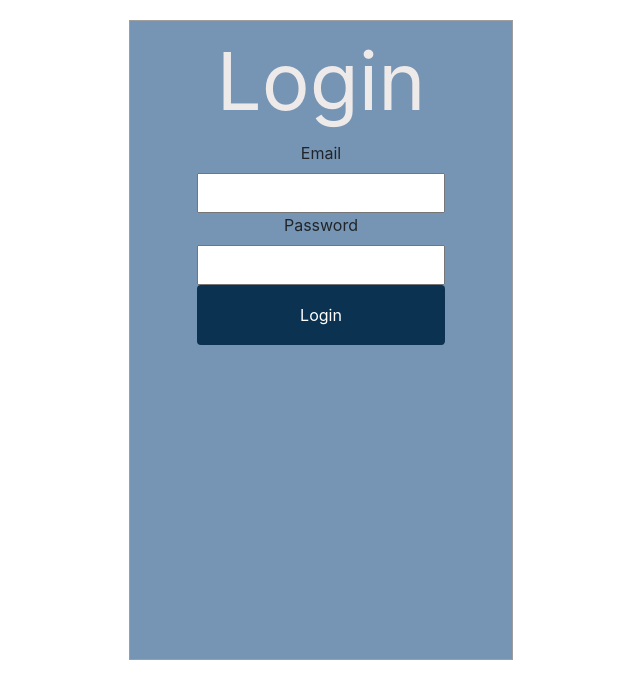
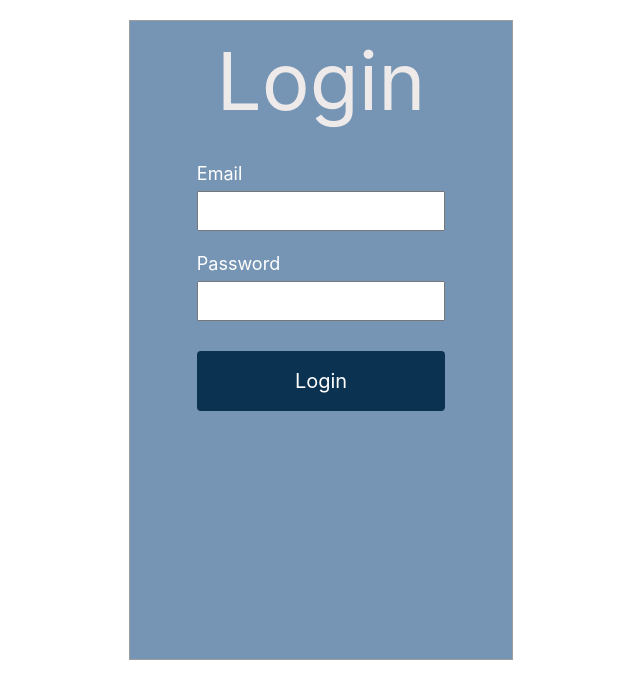
Before and after one commit to aatanasova/Contacts, a React (Create React App) app: page / in a window 1280 px wide. Shown: the top 698 px of the page, without its empty margins (319-959 px from the left). Built offline with nearby package versions, Linux system fonts and the light colour scheme.

Commit message:
change UI in login page

```diff
--- a/src/Authentication/Login.css
+++ b/src/Authentication/Login.css
@@ -10,6 +10,13 @@
 
 .email-pass-label {
     display: block;
+    margin: auto;
+    width: 65%;
+    text-align: left;
+    font-size: 18px;
+    color: #ffff;
+    margin-top: 5%;
+    margin-bottom: 1%;
 }
 
 .login-title {
@@ -27,4 +34,6 @@
     width: 65%;
     height: 60px;
     border: none;
+    margin-top: 8%;
+    font-size: 20px;
 }
--- a/src/Authentication/LoginPage.js
+++ b/src/Authentication/LoginPage.js
@@ -102,6 +102,7 @@ export class LoginPage extends React.Component {
                 <input
                         name="password"
                         value={password}
+                        type="password"
                         onChange={this.handleChange}
                         className={CLASS_NAMES.INPUT_STYLE}
                 />
--- a/src/Contacts/ContactsPage.js
+++ b/src/Contacts/ContactsPage.js
@@ -13,8 +13,6 @@ import DeleteContactModal from './DeleteContactModal';
 import EditContactModal from './EditContactModal';
 
 
-
-const token = 'eyJhbGciOiJIUzI1NiJ9.eyJzdWIiOiJhbmdlbGFAZXhhbXBsZS5jb20iLCJyb2xlcyI6W10sImlhdCI6MTYwNTAzODgzMSwiZXhwIjoxNjA1MDQyNDMxfQ.9QFZChfH45LYPKNnzmopvm964XP4wlMJN6-O2n_wYZM'
 const CLASS_NAMES = {
      CONTACT_CONTAINER: 'contact-container',
      CONTACT_HEADER: 'contact-header',
@@ -44,6 +42,11 @@ const CLASS_NAMES = {
         }
      }
 
+    getToken() {
+        // Retrieves the user token from localStorage
+        return localStorage.getItem('id_token')
+    }
+
      componentDidMount() {
         this.fetchAllContacts();
      };
@@ -57,6 +60,7 @@ const CLASS_NAMES = {
 
 
      fetchAllContacts = () => {
+        const token =  this.getToken();
         const myHeaders = new Headers({
             'Content-Type': 'application/json',
             'Authorization': `Bearer ${token}`
@@ -73,6 +77,7 @@ const CLASS_NAMES = {
 
      saveContact = (contact) => {
         const url = `https://contacts-api-demo.herokuapp.com/contacts/`;
+        const token =  this.getToken();
         fetch(url, {
             method: 'post', // or 'PUT'
             mode: 'cors',
@@ -96,6 +101,7 @@ const CLASS_NAMES = {
      }
 
      deleteContact = (id) => {
+        const token =  this.getToken();
         const myHeaders = new Headers({
             'Content-Type': 'application/json',
             'Authorization': `Bearer ${token}`
@@ -118,6 +124,7 @@ const CLASS_NAMES = {
      }
 
      editContact = (id, contact) => {
+        const token =  this.getToken();
         const url = `https://contacts-api-demo.herokuapp.com/contacts/`;
         fetch(url + id, {
             method: 'put', // or 'PUT'
```
